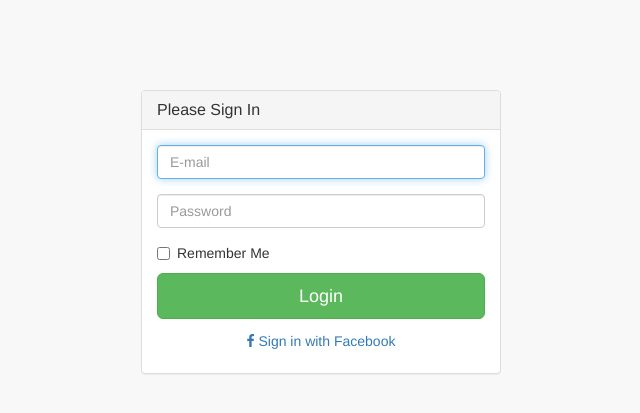
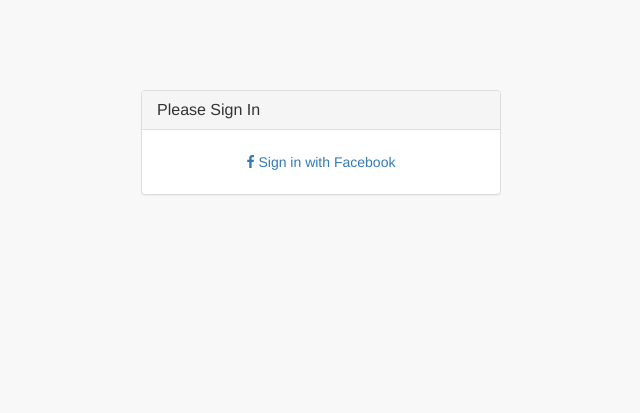
Before and after one commit to Shibiraj/fb_page_manager, a Django app: template fb_app/templates/fb_app/login.html in a window 1280 px wide. Shown: the top 413 px of the page, without its empty margins (319-959 px from the left). Run offline with Django 3.2, Linux system fonts and the light colour scheme; the template is opened without the code that fills it, so the values that code supplies are empty; some libraries are stand-ins or nearby versions.

Commit message:
login page modified

```diff
--- a/fb_app/templates/fb_app/login.html
+++ b/fb_app/templates/fb_app/login.html
@@ -46,7 +46,7 @@
                     <div class="panel-body">
                         <form role="form">
                             <fieldset>
-                                <div class="form-group">
+                        <!--  <div class="form-group">
                                     <input class="form-control" placeholder="E-mail" name="email" type="email" autofocus>
                                 </div>
                                 <div class="form-group">
@@ -57,8 +57,7 @@
                                         <input name="remember" type="checkbox" value="Remember Me">Remember Me
                                     </label>
                                 </div>
-                                <!-- Change this to a button or input when using this as a form -->
-                                <a href="#" class="btn btn-lg btn-success btn-block">Login</a>
+                                <a href="#" class="btn btn-lg btn-success btn-block">Login</a> -->
                                 <a href="{% url 'social:begin' 'facebook' %}" class="btn btn-block btn-social btn-facebook"
                                 >
                                   <span class="fa fa-facebook" ></span> Sign in with Facebook
```
Also changed, not shown: db.sqlite3.
